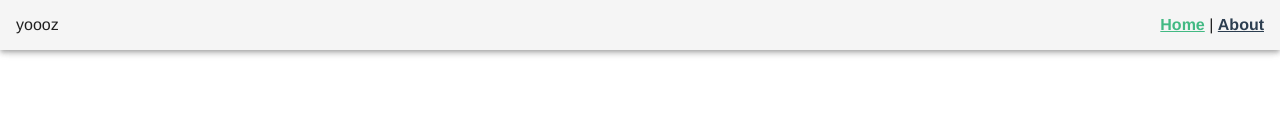
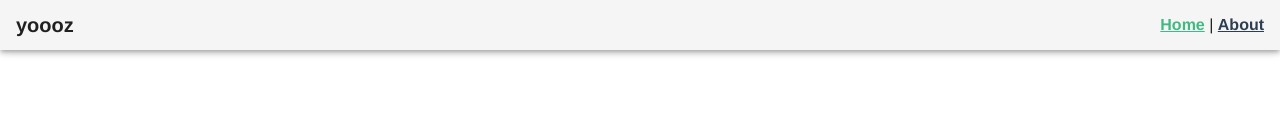
Before and after one commit to yoooz/websandbox, a Vue app in the folder frontend/: page / in a window 1280 px wide. Shown: the top 134 px of the page. Built offline with nearby package versions, Linux system fonts and the light colour scheme.

Commit message:
use scss

```diff
--- a/frontend/src/App.vue
+++ b/frontend/src/App.vue
@@ -1,7 +1,7 @@
 <template>
   <v-app>
-    <v-app-bar height="50" fixed="true">
-      yoooz
+    <v-app-bar height="50" :fixed="true">
+      <div style="font-weight: bold; font-size: 20px">yoooz</div>
       <div class="links">
         <router-link to="/">Home</router-link> |
         <router-link to="/about">About</router-link>
@@ -13,7 +13,7 @@
   </v-app>
 </template>
 
-<style>
+<style lang="scss">
 #app {
   font-family: Avenir, Helvetica, Arial, sans-serif;
   -webkit-font-smoothing: antialiased;
@@ -24,10 +24,6 @@
 
 header.v-toolbar div.v-toolbar__content {
   justify-content: space-between;
-  div.links {
-    right: 0;
-  }
-
   a {
     font-weight: bold;
     color: #2c3e50;
```
